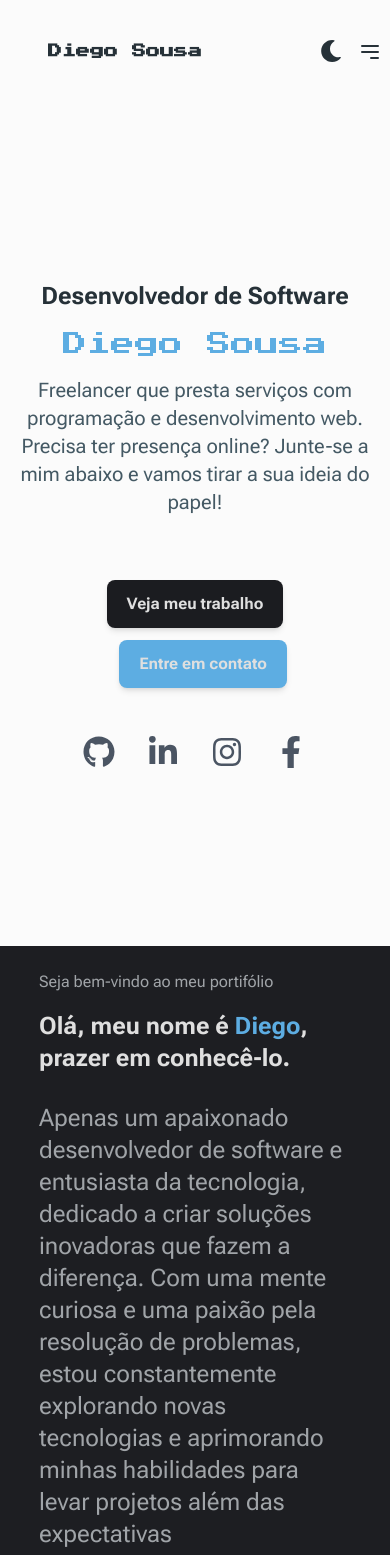
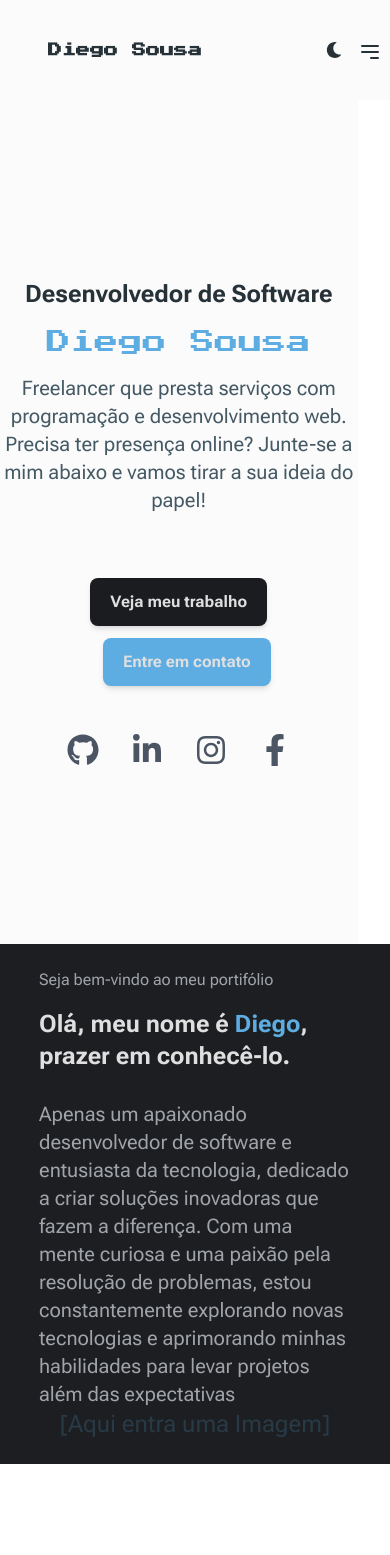
Before and after one commit to DiegoSousaSilva/portifolio, a Next.js app: page / in a window 390 px wide. Shown: the top 1555 px of the page. After the commit the page ends 1464 px from the top, so only its background shows below. Built offline with nearby package versions, Linux system fonts and the light colour scheme.

Commit message:
responsiveness: correcting spacing font sizes

```diff
--- a/src/components/AboutSection.tsx
+++ b/src/components/AboutSection.tsx
@@ -37,7 +37,7 @@ export const AboutSection = ({ isDarkMode }: HeaderProps) => {
             , prazer em conhecê-lo.
           </h1>
           <p
-            className={`pt-3 text-2xl md:w-[576px] ${
+            className={`pt-3 text-xl md:w-[576px] md:text-2xl ${
               isDarkMode ? 'text-textDark-500' : 'text-lightDescription-500'
             }`}
           >
--- a/src/components/Header.tsx
+++ b/src/components/Header.tsx
@@ -61,7 +61,7 @@ export const Header = ({ setIsDarkMode, isDarkMode }: HeaderProps) => {
               key={item.text}
               href={item.href}
               className={`mr-4 mt-4 block text-2xl md:mt-0 md:inline-block md:text-xl ${
-                isMenuOpen ? 'p-12' : ''
+                isMenuOpen ? 'p-8' : ''
               }`}
             >
               {item.text}
@@ -73,7 +73,7 @@ export const Header = ({ setIsDarkMode, isDarkMode }: HeaderProps) => {
       {/* Botão para alternar o tema */}
       <div className={`flex items-center ${isMenuOpen ? 'hidden' : 'flex'}`}>
         <button onClick={toggleDarkMode}>
-          {isDarkMode ? <FaSun size={22} /> : <FaMoon size={22} />}
+          {isDarkMode ? <FaSun size={16} /> : <FaMoon size={16} />}
         </button>
       </div>
 
--- a/src/components/HomeSection.tsx
+++ b/src/components/HomeSection.tsx
@@ -9,12 +9,12 @@ export const HomeSection = ({ isDarkMode }: HeaderProps) => {
   return (
     <section
       id="home"
-      className={`md: flex h-screen flex-col items-center  justify-center space-y-4 ${
+      className={`md: flex h-screen w-11/12 flex-col items-center  justify-center space-y-4 ${
         isDarkMode ? 'bg-darkBackground-500' : 'bg-lightBackground-500'
       }`}
     >
       <h1
-        className={`text-2xl font-bold md:text-5xl ${
+        className={`text-center text-2xl font-bold md:text-5xl ${
           isDarkMode ? 'text-textLight-500' : 'text-textDark-500'
         }`}
       >
```
